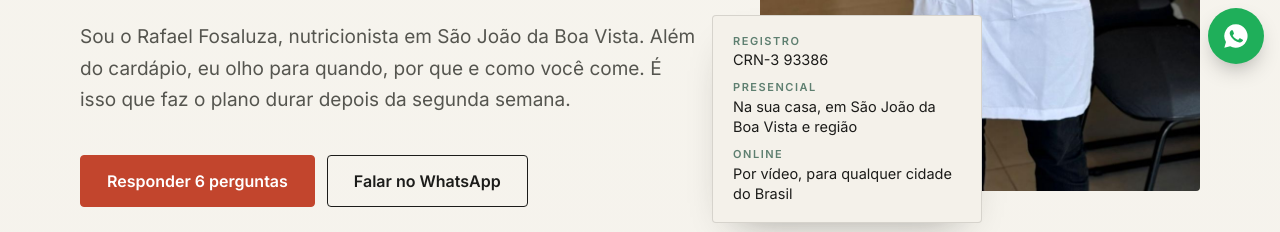
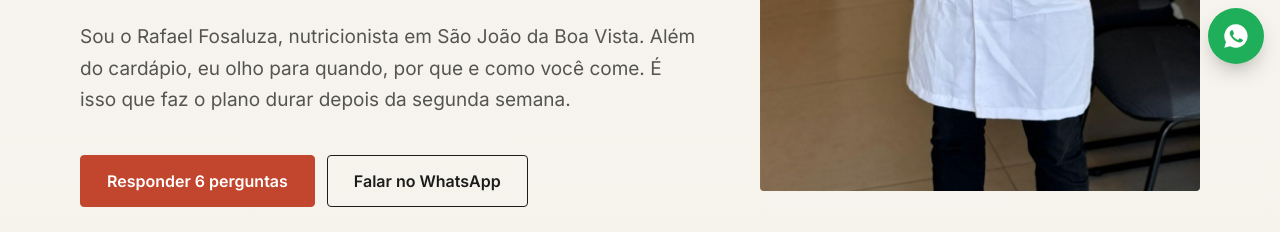
Before and after one commit to adryanfelipet/rafael-fosaluza-nutricionista, a plain HTML site: page index.html in a window 1280 px wide. Shown: the part 720-952 px from the top of the page. Drawn offline with Linux system fonts and the light colour scheme.

Commit message:
Add files via upload

```diff
--- a/index.html
+++ b/index.html
@@ -228,13 +228,6 @@ footer a{color:var(--tinta)}
   </div>
   <div class="foto">
    <img src="rafael-900.jpg" width="900" height="1600" alt="Rafael Fosaluza de jaleco, segurando uma prancheta" fetchpriority="high">
-   <div class="ficha">
-    <dl>
-     <div><dt>Registro</dt><dd>CRN-3 93386</dd></div>
-     <div><dt>Presencial</dt><dd>Na sua casa, em São João da Boa Vista e região</dd></div>
-     <div><dt>Online</dt><dd>Por vídeo, para qualquer cidade do Brasil</dd></div>
-    </dl>
-   </div>
   </div>
  </div>
  <div class="regua">
```
